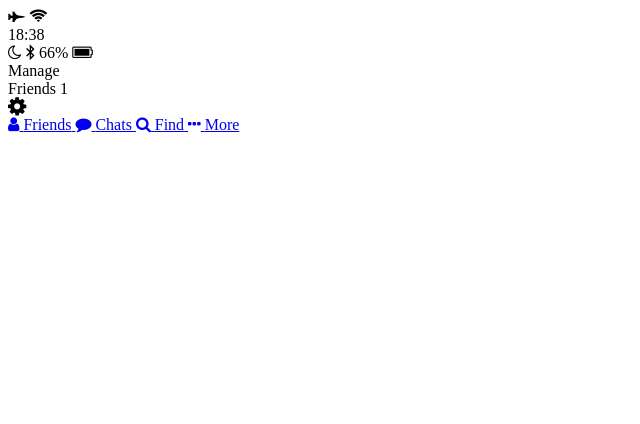
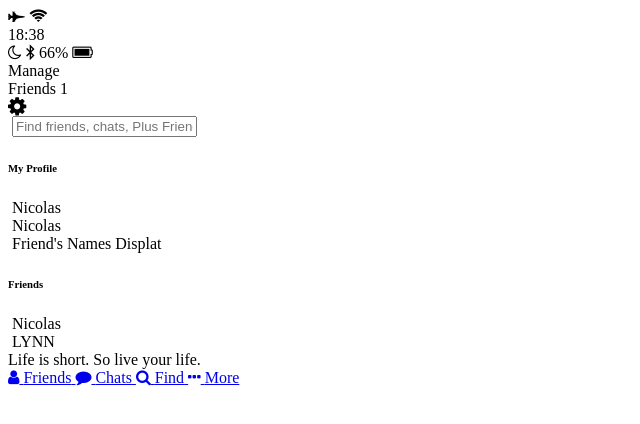
Before and after one commit to YoungHeaKim/kakoClone, a plain HTML site: page index.html in a window 1280 px wide. Shown: the whole page, without its empty margins (0-640 px from the left). Drawn offline with Linux system fonts and the light colour scheme.

Commit message:
friends 페이지에 main부분을 html파일로 작성하였다.

```diff
--- a/index.html
+++ b/index.html
@@ -42,6 +42,57 @@
     </div>
   </header>
 
+  <main class="friends">
+    <!-- 검색하는 부분 -->
+    <div class="search-bar">
+      <i class="fa fa-seach"></i>
+      <input type="text" placeholder="Find friends, chats, Plus Friends">
+    </div>
+
+    <!-- 나의 프로필 부분 -->
+    <section class="friends_profile">
+      <header>
+        <h6 class="friends_section-header">My Profile</h6>
+      </header>
+      <div class="friends_section-rows">
+        <div class="friends_section-row">
+          <img src="" alt="">
+          <span class="friends_profile-name">Nicolas</span>
+        </div>
+        <div class="friends_section-row">
+          <img src="" alt="">
+          <span class="friends_profile-name">Nicolas</span>
+        </div>
+        <div class="friends_section-row">
+          <img src="" alt="">
+          <span class="friends_profile-name">Friend's Names Displat</span>
+        </div>
+      </div>
+    </section>
+
+    <!-- 친구부분 -->
+    <section class="friends_friend-list">
+      <header>
+        <h6 class="friends_section-header">Friends</h6>
+      </header>
+    </section>
+    <div class="friends_section-rows">
+        <div class="friends_section-row">
+          <img src="" alt="">
+          <span class="friends_profile-name">Nicolas</span>
+        </div>
+        <div class="friends_section-row">
+          <div class="friends_section-column">
+              <img src="" alt="">
+              <span class="friends_profile-name">LYNN</span>
+          </div>
+          <span class="friends_section-tagline">
+            Life is short. So live your life.
+          </span>
+        </div>
+      </div>
+  </main>
+
   <nav class="tab-bar">
     <a href="index.html" class="tab-bar_tab tab-bar_tab-selected">
       <i class="fa fa-user"></i>
```
